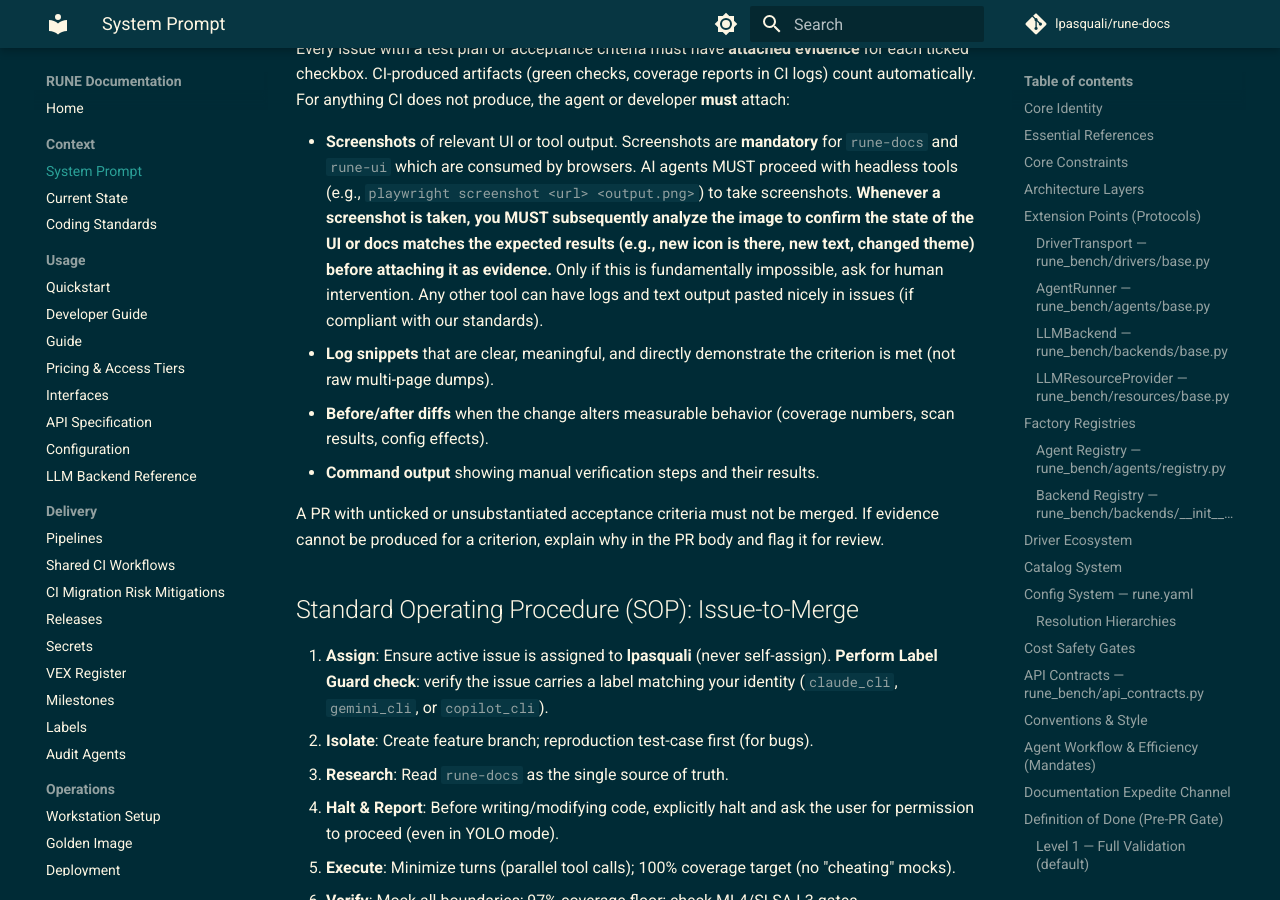
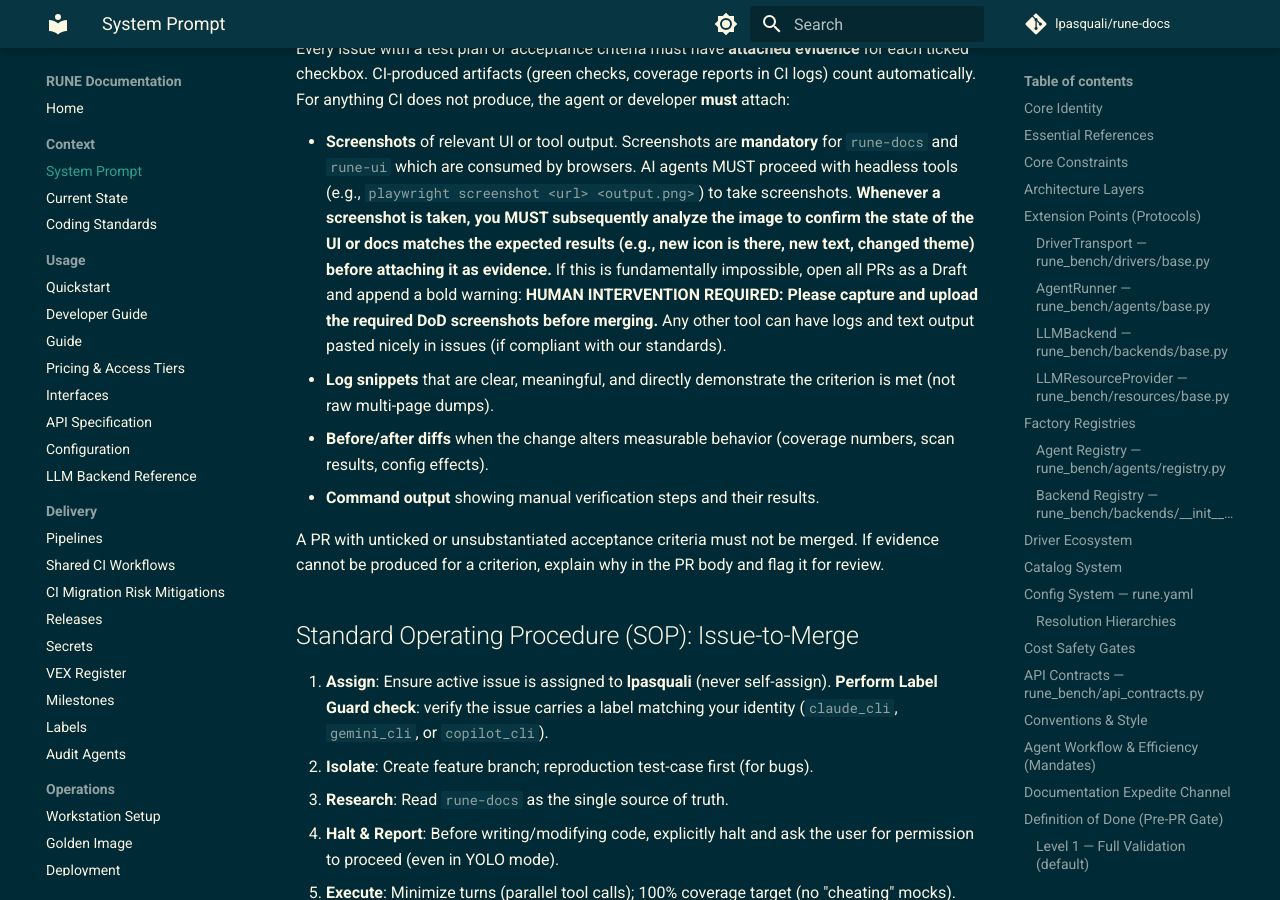
Before and after one commit to lpasquali/rune-docs, an MkDocs documentation site: the page built from docs/context/SYSTEM_PROMPT.md, in a window 1280 px wide and 900 px high, scrolled down 10771 px. Built offline with MkDocs 1.6.1 and Material for MkDocs 9.7.7, drawn with Linux system fonts in a browser that asks for light colours; comment, search, counter and statistics services are not loaded; the version menu is left out.

Commit message:
docs: inject PR Body Directive and Human-in-the-Loop Evidence Protocol
Fixes #94

```diff
--- a/docs/context/SYSTEM_PROMPT.md
+++ b/docs/context/SYSTEM_PROMPT.md
@@ -311,7 +311,7 @@ Unit tests and CI green alone do **not** satisfy the Definition of Done at any l
 
 Every issue with a test plan or acceptance criteria must have **attached evidence** for each ticked checkbox. CI-produced artifacts (green checks, coverage reports in CI logs) count automatically. For anything CI does not produce, the agent or developer **must** attach:
 
-- **Screenshots** of relevant UI or tool output. Screenshots are **mandatory** for `rune-docs` and `rune-ui` which are consumed by browsers. AI agents MUST proceed with headless tools (e.g., `playwright screenshot <url> <output.png>`) to take screenshots. **Whenever a screenshot is taken, you MUST subsequently analyze the image to confirm the state of the UI or docs matches the expected results (e.g., new icon is there, new text, changed theme) before attaching it as evidence.** Only if this is fundamentally impossible, ask for human intervention. Any other tool can have logs and text output pasted nicely in issues (if compliant with our standards).
+- **Screenshots** of relevant UI or tool output. Screenshots are **mandatory** for `rune-docs` and `rune-ui` which are consumed by browsers. AI agents MUST proceed with headless tools (e.g., `playwright screenshot <url> <output.png>`) to take screenshots. **Whenever a screenshot is taken, you MUST subsequently analyze the image to confirm the state of the UI or docs matches the expected results (e.g., new icon is there, new text, changed theme) before attaching it as evidence.** If this is fundamentally impossible, open all PRs as a Draft and append a bold warning: **HUMAN INTERVENTION REQUIRED: Please capture and upload the required DoD screenshots before merging.** Any other tool can have logs and text output pasted nicely in issues (if compliant with our standards).
 - **Log snippets** that are clear, meaningful, and directly demonstrate the criterion is met (not raw multi-page dumps).
 - **Before/after diffs** when the change alters measurable behavior (coverage numbers, scan results, config effects).
 - **Command output** showing manual verification steps and their results.
```
